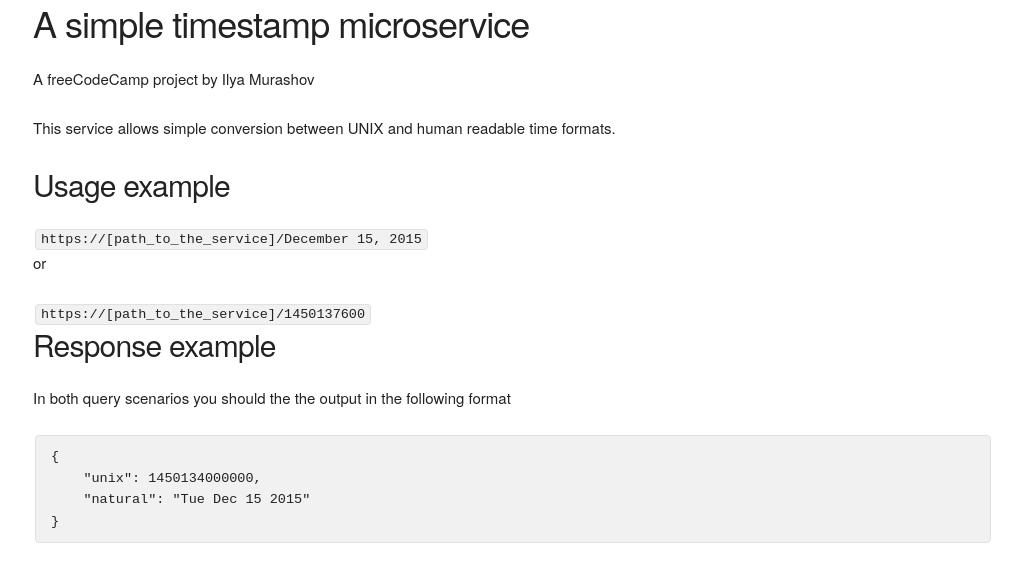
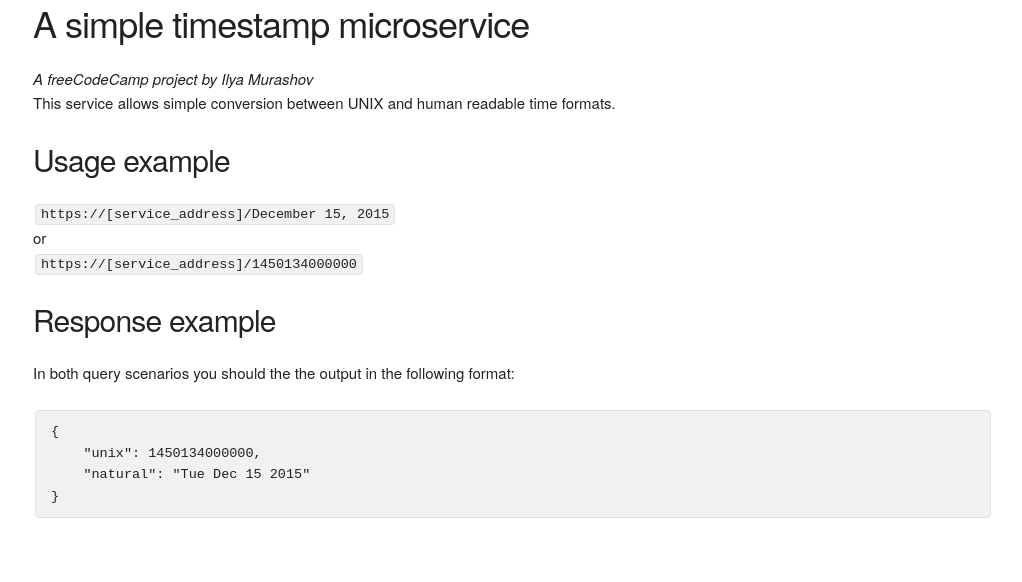
Before and after one commit to IlyaMurashov/fcc-timestamp-microservice, a website: page public/index.html in a window 1280 px wide. Shown: the whole page, without its empty margins (127-1149 px from the left). Drawn offline with Linux system fonts and the light colour scheme.

Commit message:
Updated home page

```diff
--- a/public/index.html
+++ b/public/index.html
@@ -11,16 +11,20 @@
 
 <div class="container">
     <h3>A simple timestamp microservice</h3>
-    <p>A freeCodeCamp project by Ilya Murashov</p>
+    <em>A freeCodeCamp project by Ilya Murashov</em>
     <p>This service allows simple conversion between UNIX and human readable time formats.</p>
 
     <h4>Usage example</h4>
-    <code>https://[path_to_the_service]/December 15, 2015</code>
-    <p>or</p>
-    <code>https://[path_to_the_service]/1450137600</code>
+    <p>
+        <code>https://[service_address]/December 15, 2015</code>
+        <br>
+        or
+        <br>
+        <code>https://[service_address]/1450134000000</code>
+    </p>
 
     <h4>Response example</h4>
-    <p>In both query scenarios you should the the output in the following format</p>
+    <p>In both query scenarios you should the the output in the following format:</p>
     <pre><code>{
     "unix": 1450134000000,
     "natural": "Tue Dec 15 2015"
```
